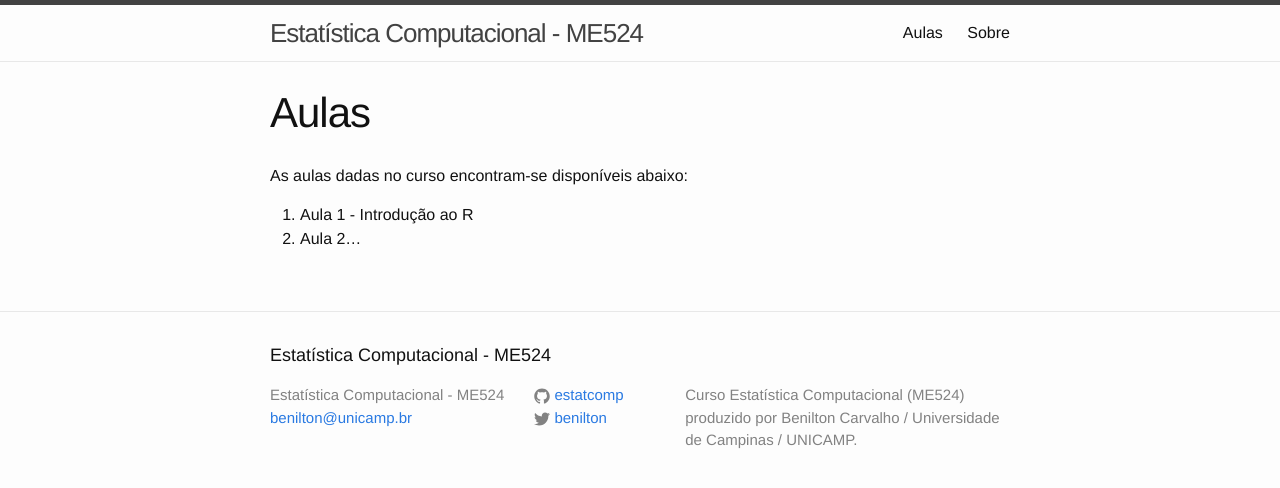
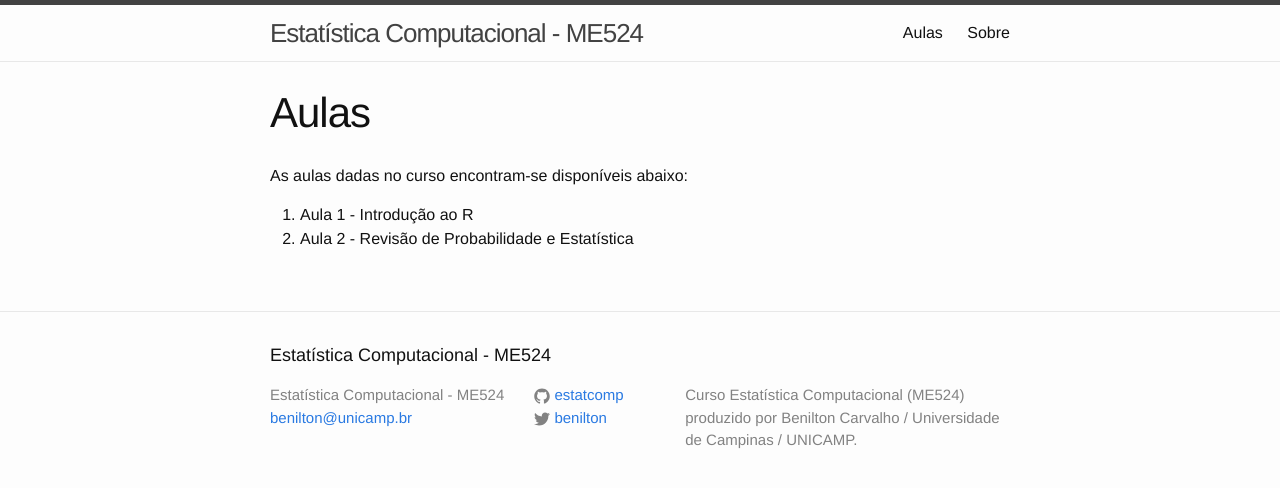
Before and after one commit to estatcomp/estatcomp.github.io, a Jekyll site: the page built from aulas.md, in a window 1280 px wide. Shown: the top 488 px of the page. Built offline with Jekyll 4.4.1, drawn with Linux system fonts in a browser that asks for light colours.

Commit message:
Parte 2: intro a estatistica, prob

```diff
--- a/aulas.md
+++ b/aulas.md
@@ -7,4 +7,4 @@ permalink: /aulas/
 As aulas dadas no curso encontram-se disponíveis abaixo:
 
 1. Aula 1 - Introdução ao R
-2. Aula 2...
+2. Aula 2 - Revisão de Probabilidade e Estatística
```
